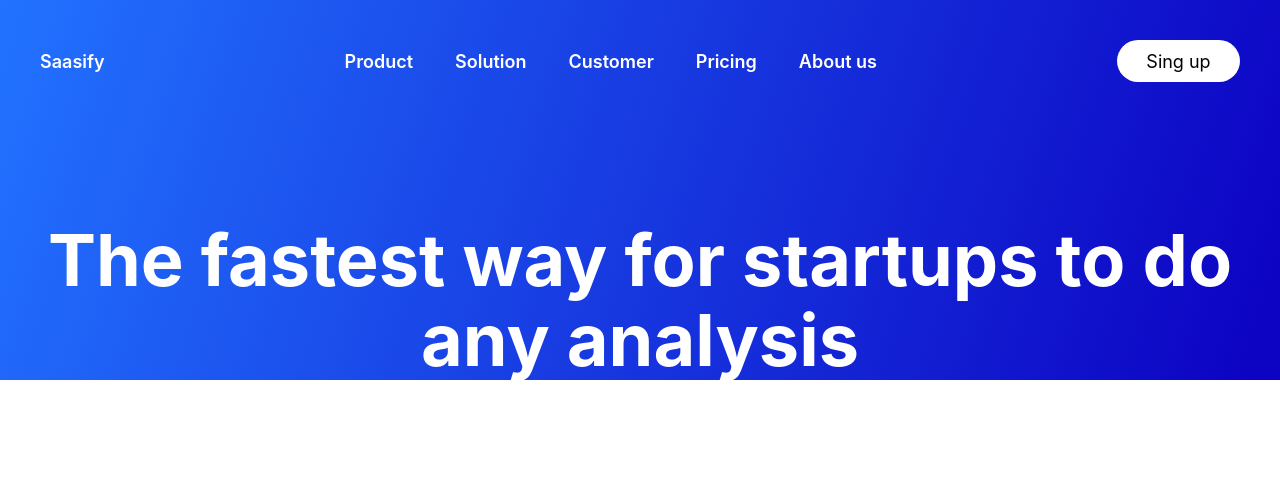
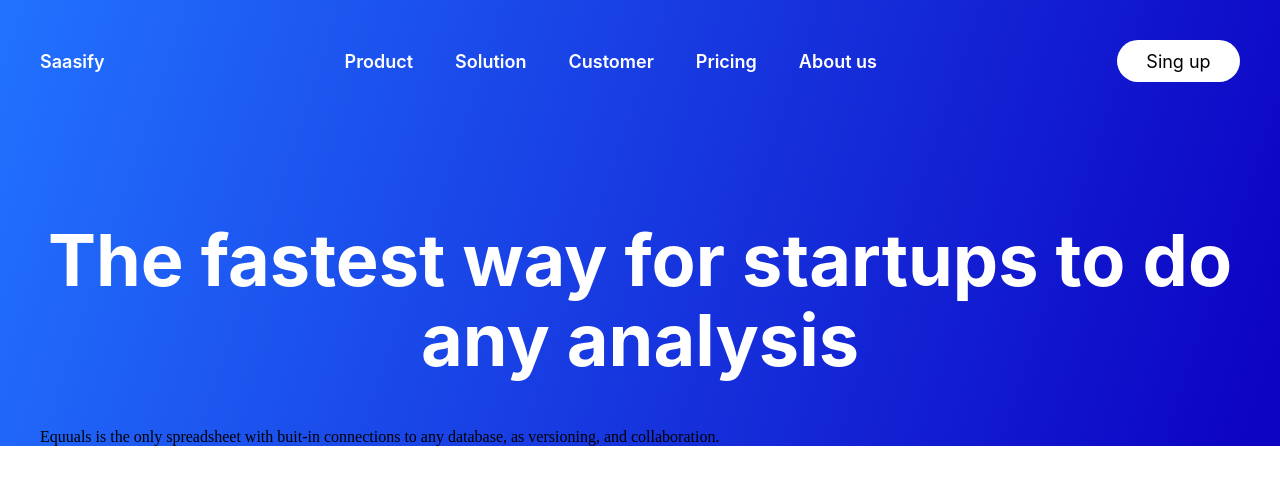
Before and after one commit to Vitori007/proeeekct-, a plain HTML site: page index.html in a window 1280 px wide. Drawn offline with Linux system fonts and the light colour scheme.

Commit message:
Update index.html

```diff
--- a/index.html
+++ b/index.html
@@ -21,6 +21,7 @@ initial-scale=1.0">
        <a href="">Sing up</a>
     </div>
       <h1>The fastest way for startups to do any analysis</h1>
+      <p>Equuals is the only spreadsheet with buit-in connections to any database, as versioning, and collaboration.</p>
    </div>
 </header>
 </body>
```
